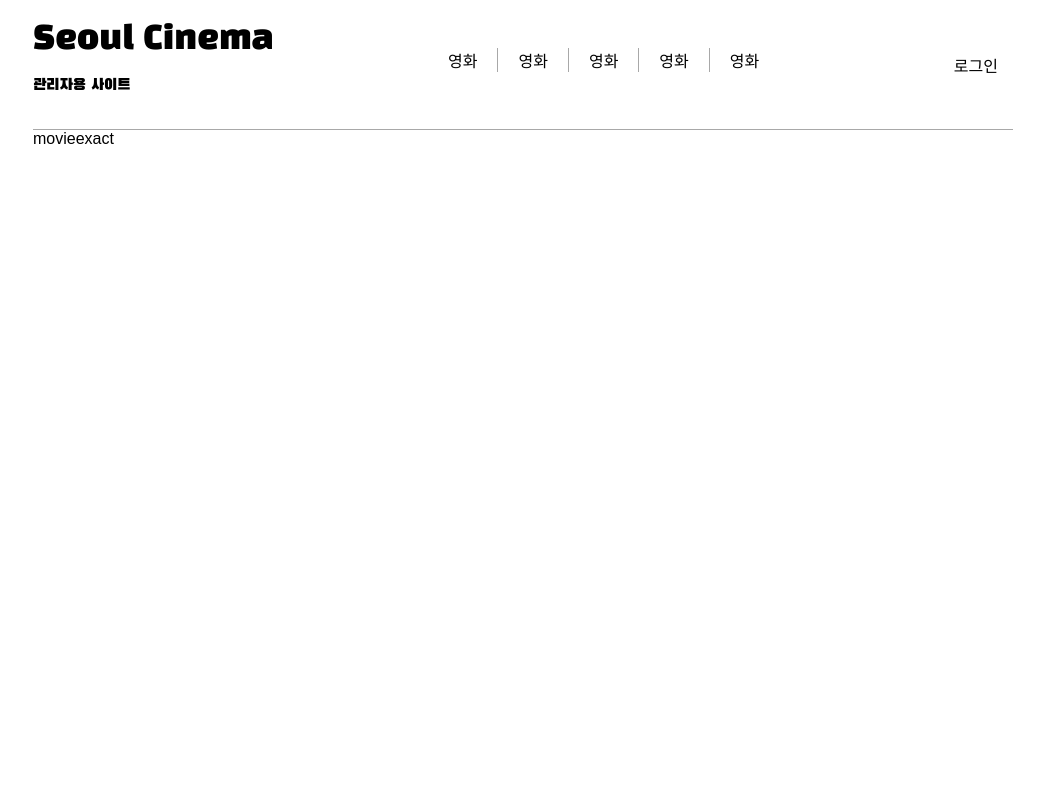
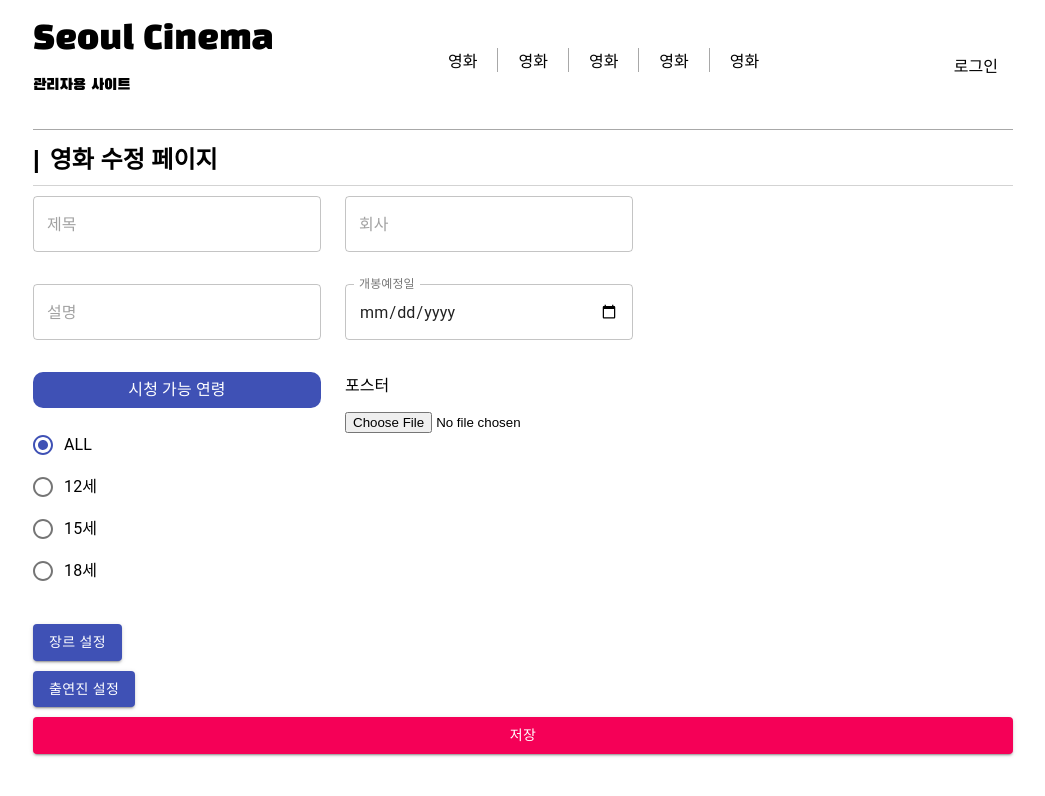
Before and after one commit to bucketressi/CinemaSeoul, a React (Create React App) app in the folder frontend/: page /admin/movie/1 in a window 1280 px wide. Shown: the top 796 px of the page, without its empty margins (117-1162 px from the left). Built offline with nearby package versions, Linux system fonts and the light colour scheme; a web font is replaced by a local one.

Commit message:
admin movie exact

```diff
--- a/frontend/package.json
+++ b/frontend/package.json
@@ -5,6 +5,7 @@
   "dependencies": {
     "@material-ui/core": "^4.11.3",
     "@material-ui/icons": "^4.11.2",
+    "@material-ui/lab": "^4.0.0-alpha.58",
     "@testing-library/jest-dom": "^5.11.10",
     "@testing-library/react": "^11.2.6",
     "@testing-library/user-event": "^12.8.3",
--- a/frontend/src/Pages/Admin/AdminLogin.tsx
+++ b/frontend/src/Pages/Admin/AdminLogin.tsx
@@ -4,6 +4,7 @@ import { TextField, Checkbox, Button } from '@material-ui/core';
 import { useAdminLogin } from '../../Main/AdminModel';
 
 const AdminLogin = () => {
+	// 관리자 로그인 페이지
 	const [email, setEmail] = useState<string>("");
 	const [password, setPassword] = useState<string>("");
 
--- a/frontend/src/Pages/Admin/AdminMovie.tsx
+++ b/frontend/src/Pages/Admin/AdminMovie.tsx
@@ -1,12 +1,11 @@
-import React, { useState } from 'react';
+import React, { useEffect, useState } from 'react';
 import "../../scss/pages/movielist.scss";
 
 import { Link } from 'react-router-dom';
 import { MovieCard, SearchTab, ModalComponent } from '../../Components';
-import { SimpleMovieType } from '../../Main/Type';
+import { SimpleMovieType, MovieListType } from '../../Main/Type';
 import { Button, TextField, Radio, RadioGroup, FormControl, FormLabel, FormControlLabel } from '@material-ui/core';
 
-const AdminMovie = () => {
 const MovieData = {
 	movie_list: [
 		{
@@ -43,6 +42,14 @@ const AdminMovie = () => {
 	totalpage: 1,
 	amount: 2
 };
+
+type ImgInfoType = {
+	file: File,
+	previewURL: string | ArrayBuffer | null
+}
+
+const AdminMovie = () => {
+	const [movieList, setMovieList] = useState<MovieListType | undefined>(undefined);
 	const [open, setOpen] = useState<boolean>(false);
 
 	const [name, setName] = useState<string>("");
@@ -51,13 +58,36 @@ const AdminMovie = () => {
 	const [openDate, setOpenDate] = useState<string>("");
 	const [content, setContent] = useState<string>("");
 	const [genre, setGenre] = useState<number>(-1);
+	const [img, setImg] = useState<File | undefined>(undefined);
+	const [imgInfo, setImgInfo] = useState<ImgInfoType | undefined>(undefined);
 
 	const handleNameChange = (e: any) => { setAge(e.target.value); };
 	const handleCompanyChange = (e: any) => { setAge(e.target.value); };
 	const handleAgeChange = (e: any) => { setAge(Number(e.target.value)); };
 	const handleOpenDateChange = (e: any) => { setOpenDate(e.target.value); };
 	const handleContentChange = (e: any) => { setContent(e.target.value); };
-	const handleGenreChange = (e : any ) => { setGenre(Number(e.target.value)); };
+	const handleGenreChange = (e: any) => { setGenre(Number(e.target.value)); };
+	const uploadImage = (e: any) => {
+		setImg(e.target.files[0]);
+		const reader = new FileReader();
+		reader.onloadend = () => {
+			setImgInfo({
+				file: e.target.files[0],
+				previewURL: reader.result
+			})
+		};
+		reader.readAsDataURL(e.target.files[0]);
+	};
+
+	const addMovie = () => {
+		// 영화 추가 api 호출
+		console.log("addMovie");
+	}
+
+	useEffect(() => {
+		// 처음에 MovieData 받아오기 , movie list api 호출
+		setMovieList(MovieData);
+	});
 
 	return (
 		<div className="movie-wrap">
@@ -68,6 +98,7 @@ const AdminMovie = () => {
 				</div>
 				<div className="movie-list-con">
 					{
+						MovieData && MovieData.movie_list &&
 						MovieData.movie_list.map((movie: SimpleMovieType) => {
 							return (
 								<Link key={movie.movi_id} to={`/admin/movie/${movie.movi_id}`}>
@@ -89,6 +120,7 @@ const AdminMovie = () => {
 				setOpen={setOpen}
 				title="영화 추가"
 				button="추가"
+				buttonOnClick={addMovie}
 			>
 				<div className="add-container">
 					<div>
@@ -118,31 +150,14 @@ const AdminMovie = () => {
 								<FormControlLabel value={3} control={<Radio color="primary" />} label="18세" />
 							</RadioGroup>
 						</FormControl>
-						<FormControl>
-							<FormLabel className="search-field-title">장르</FormLabel>
-							<RadioGroup name="genre" value={genre} onChange={handleGenreChange}>
+						<div>
+							<div>포스터</div>
 							{
-									// todo : code에서 가져와서 쓰기
+								imgInfo && typeof(imgInfo.previewURL) === "string" &&
+								<img src={imgInfo.previewURL} alt="포스터" />
 							}
-								<FormControlLabel value={-1} control={<Radio color="primary" />} label="전체" />
-								<FormControlLabel value={0} control={<Radio color="primary" />} label="미지정" />
-								<FormControlLabel value={1} control={<Radio color="primary" />} label="액션" />
-								<FormControlLabel value={2} control={<Radio color="primary" />} label="멜로" />
-								<FormControlLabel value={3} control={<Radio color="primary" />} label="드라마" />
-								<FormControlLabel value={4} control={<Radio color="primary" />} label="코미디" />
-								<FormControlLabel value={5} control={<Radio color="primary" />} label="무협" />
-								<FormControlLabel value={6} control={<Radio color="primary" />} label="SF" />
-								<FormControlLabel value={7} control={<Radio color="primary" />} label="에로" />
-								<FormControlLabel value={8} control={<Radio color="primary" />} label="애니메이션" />
-								<FormControlLabel value={9} control={<Radio color="primary" />} label="공포" />
-							</RadioGroup>
-						</FormControl>
+							<input type="file" onChange={uploadImage} />
 						</div>
-					<div>
-						casting
-					</div>
-					<div>
-						img
 					</div>
 				</div>
 			</ModalComponent>
--- a/frontend/src/Pages/Admin/AdminMovieExact.tsx
+++ b/frontend/src/Pages/Admin/AdminMovieExact.tsx
@@ -1,10 +1,239 @@
-import React from 'react';
+import React, { useEffect, useState } from 'react';
+import { RouteComponentProps, useHistory } from "react-router-dom";
+import { Button, Checkbox, Select, MenuItem, Chip, TextField, Radio, RadioGroup, FormControl, FormLabel, FormControlLabel, InputLabel } from '@material-ui/core';
+import "../../scss/pages/adminmovieexact.scss";
+import { ModalComponent } from '../../Components';
 
-const AdminMovieExact = () => {
-	// 메인 페이지
-	const a = 1;
+interface MatchParams {
+	movie_id: string
+}
+
+type ImgInfoType = {
+	file: File,
+	previewURL: string | ArrayBuffer | null
+}
+
+const genreArr = ["액션", "로맨스", "애니메이션", "공포", "스릴러"];
+const peopleArr = ["우희은", "엄현식", "고다현", "공유", "심은하", "손예진", "김태희"];
+
+const AdminMovieExact: React.FunctionComponent<RouteComponentProps<MatchParams>> = ({ match }) => {
+	// 영화 상세 페이지
+	const history = useHistory();
+
+	const [name, setName] = useState<string>("");
+	const [company, setCompany] = useState<string>("");
+	const [age, setAge] = useState<number>(0);
+	const [openDate, setOpenDate] = useState<string>("");
+	const [content, setContent] = useState<string>("");
+	const [img, setImg] = useState<File | undefined>(undefined);
+	const [imgInfo, setImgInfo] = useState<ImgInfoType | undefined>(undefined);
+	const [genre, setGenre] = useState<boolean[]>([]);
+	const [cast, setCast] = useState<string[]>([]);
+
+	const handleNameChange = (e: any) => { setAge(e.target.value); };
+	const handleCompanyChange = (e: any) => { setAge(e.target.value); };
+	const handleAgeChange = (e: any) => { setAge(Number(e.target.value)); };
+	const handleOpenDateChange = (e: any) => { setOpenDate(e.target.value); };
+	const handleContentChange = (e: any) => { setContent(e.target.value); };
+	const uploadImage = (e: any) => {
+		setImg(e.target.files[0]);
+		const reader = new FileReader();
+		reader.onloadend = () => {
+			setImgInfo({
+				file: e.target.files[0],
+				previewURL: reader.result
+			})
+		};
+		reader.readAsDataURL(e.target.files[0]);
+	};
+
+	useEffect(() => {
+		if (img === undefined)
+			return;
+		const reader = new FileReader();
+		reader.onloadend = () => {
+			setImgInfo({
+				file: img,
+				previewURL: reader.result
+			})
+		};
+		reader.readAsDataURL(img);
+	}, [img]);
+
+	useEffect(() => {
+		// 초기화 시 url로 넘어온 id로 정보 셋
+		// api로 정보 받아오기
+		console.log(match.params.movie_id);
+	}, [match.params]);
+
+	useEffect(() => {
+		// 초기화 시 genre 세팅
+		const arr = [];
+		for (let i = 0; i < genreArr.length; i++)
+			arr.push(false);
+		setGenre(arr);
+	}, []);
+
+
+	/* modal */
+	const [isGenreOpened, setGenreOpen] = useState<boolean>(false);
+	const [isCastOpened, setCastOpen] = useState<boolean>(false);
+
+	const openGenreModal = () => { setGenreOpen(true); };
+	const openCastModal = () => { setCastOpen(true); };
+	const saveMovie = () => {
+		console.log("save movie");
+		// api로 movie 정보 저장
+		history.push("/admin/movie");
+	};
+
+	const saveGenre = () => {
+		console.log("save genre");
+		setGenreOpen(false);
+	};
+
+	const saveCast = () => {
+		console.log("save cast");
+		setCastOpen(false);
+	};
+
+	const handleCheckCast = (event: React.ChangeEvent<{ value: unknown }>) => {
+		setCast(event.target.value as string[]);
+	};
+	const handleRemoveCast = (e : any) => {
+		let node = e.target;
+		node = node.parentNode;
+		if(node.tagName === "svg"){
+			node = node.parentNode;
+		}
+		const name = node.children[0].innerHTML;
+
+		const arr = cast.slice();
+		arr.splice(arr.findIndex((people)=>name===people), 1);
+		setCast(arr);
+	}
+
+	const handleCheckGenre = (e: any, idx: number) => {
+		const arr = genre.slice();
+		arr[idx] = e.target.checked;
+		setGenre(arr);
+	}
+
+	const Genre = (isChecked: boolean, idx: number) => (
+		<div className="genre-single">
+			<Checkbox
+				color="primary"
+				checked={isChecked}
+				onChange={(e: any) => handleCheckGenre(e, idx)}
+			/>
+			<div className="title">{genreArr[idx]}</div>
+		</div>
+	);
+
+
 	return (
-		<div>movieexact</div>
+		<div>
+			<div className="page-title">영화 수정 페이지</div>
+			<div className="add-container page-width">
+				<div>
+					<TextField variant="outlined" placeholder="제목" value={name} onChange={handleNameChange} />
+					<TextField variant="outlined" placeholder="회사" value={company} onChange={handleCompanyChange} />
+				</div>
+				<div>
+					<TextField variant="outlined" placeholder="설명" value={content} multiline={true} onChange={handleContentChange} />
+					<TextField
+						variant="outlined"
+						type="date"
+						label="개봉예정일"
+						InputLabelProps={{
+							shrink: true,
+						}}
+						value={openDate}
+						onChange={handleOpenDateChange}
+					/>
+				</div>
+				<div>
+					<FormControl>
+						<FormLabel className="search-field-title">시청 가능 연령</FormLabel>
+						<RadioGroup name="age" value={age} onChange={handleAgeChange}>
+							<FormControlLabel value={0} control={<Radio color="primary" />} label="ALL" />
+							<FormControlLabel value={1} control={<Radio color="primary" />} label="12세" />
+							<FormControlLabel value={2} control={<Radio color="primary" />} label="15세" />
+							<FormControlLabel value={3} control={<Radio color="primary" />} label="18세" />
+						</RadioGroup>
+					</FormControl>
+					<div>
+						<div>포스터</div>
+						{
+							imgInfo && typeof (imgInfo.previewURL) === "string" &&
+							<img src={imgInfo.previewURL} alt="포스터" />
+						}
+						<input type="file" onChange={uploadImage} />
+					</div>
+				</div>
+			</div>
+			<div className="button-con">
+				<Button variant="contained" color="primary" onClick={openGenreModal}>장르 설정</Button>
+				<Button variant="contained" color="primary" onClick={openCastModal}>출연진 설정</Button>
+				<Button className="save-btn" variant="contained" color="secondary" onClick={saveMovie}>저장</Button>
+			</div>
+			<ModalComponent
+				title="장르 설정"
+				open={isGenreOpened}
+				setOpen={setGenreOpen}
+			>
+				<div className="genre-con">
+					{
+						genre.map((isChecked, idx) => Genre(isChecked, idx))
+					}
+				</div>
+				<Button className="save-btn" variant="contained" color="secondary" onClick={saveGenre}>장르 저장</Button>
+			</ModalComponent>
+			<ModalComponent
+				title="출연진 설정"
+				open={isCastOpened}
+				setOpen={setCastOpen}
+			>
+				<div className="cast-select-con">
+					<div className="cast-chip-con">
+						{cast.map((name : string) => (
+							<Chip
+								key={name}
+								label={name}
+								className="chip-component"
+								onDelete={handleRemoveCast}
+							/>
+						))}
+					</div>
+					<FormControl>
+						<InputLabel id="select-label">출연진</InputLabel>
+						<Select
+							labelId="select-label"
+							id="demo-mutiple-chip"
+							multiple
+							value={cast}
+							onChange={handleCheckCast}
+							MenuProps={{
+								PaperProps: {
+									style: {
+										maxHeight: 48 * 4.5 + 8,
+										width: 250,
+									},
+								},
+							}}
+
+						>
+							{peopleArr.map((name: string) => (
+								<MenuItem key={name} value={name}>
+									{name}
+								</MenuItem>
+							))}
+						</Select>
+					</FormControl>
+				</div>
+				<Button className="save-btn" variant="contained" color="secondary" onClick={saveCast}>출연진 저장</Button>
+			</ModalComponent>
+		</div>
 	);
 }
 
--- a/frontend/src/Pages/User/Login.tsx
+++ b/frontend/src/Pages/User/Login.tsx
@@ -19,6 +19,7 @@ const Login = () => {
 	const [birthMonth, setBirthMonth] = useState<string>("");
 	const [birthDate, setBirthDate] = useState<string>("");
 	const [birth, setBirth] = useState<string>("");
+	const [saveId, setSaveId] = useState<boolean>(false);
 
 	useEffect(() => {
 		setBirth(`${birthYear}/${birthMonth}/${birthDate}`);
@@ -74,7 +75,7 @@ const Login = () => {
 						<Button className="btn" variant="contained" color="primary" onClick={handleUserLogin}>로그인</Button>
 						<div className="under-menu">
 							<div className="checkbox-con">
-								<Checkbox color="primary" />
+								<Checkbox color="primary" value={saveId} onChange={() => {setSaveId(!saveId)}}/>
 								<p>아이디저장</p>
 							</div>
 							<div className="sub-menu">
--- /dev/null
+++ b/frontend/src/scss/pages/adminmovieexact.scss
@@ -0,0 +1,36 @@
+.genre-con{
+	display: flex;
+	flex-wrap: wrap;
+	width: 500px;
+	.genre-single{
+		display: flex;
+		align-items: center;
+		margin-right: 10px;
+		.title{
+			margin-left: 5px;
+		}
+	}
+}
+.button-con{
+	display: flex;
+	flex-direction: column;
+	align-items: flex-start;
+	button{
+		margin-bottom: 10px;
+	}
+	.save-btn{
+		width: 100%;
+	}
+}
+.cast-select-con{
+	width: 500px;
+	&>div{
+		width: 100%;
+		margin-bottom: 1rem;
+	}
+	.cast-chip-con{
+		.chip-component{
+			z-index: 100;
+		}
+	}
+}
```
Also changed, not shown: frontend/src/Components/ModalComponent.tsx (+4 -3 lines), frontend/src/Main/Type.tsx (+2 -9 lines), frontend/src/Pages/User/MovieList.tsx (+13 -17 lines), 1 other file (tests, documents, lock files or other folders). Lines whose indentation alone changed are shown as unchanged.
